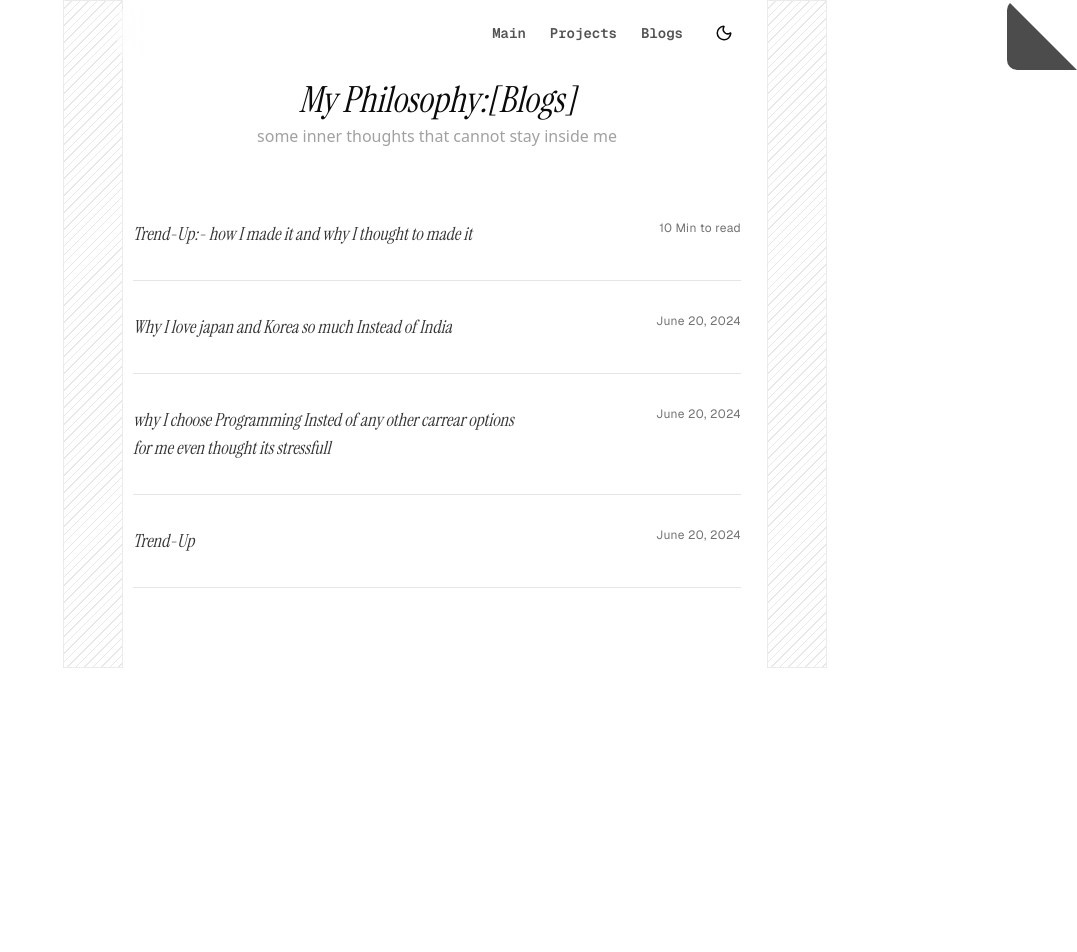
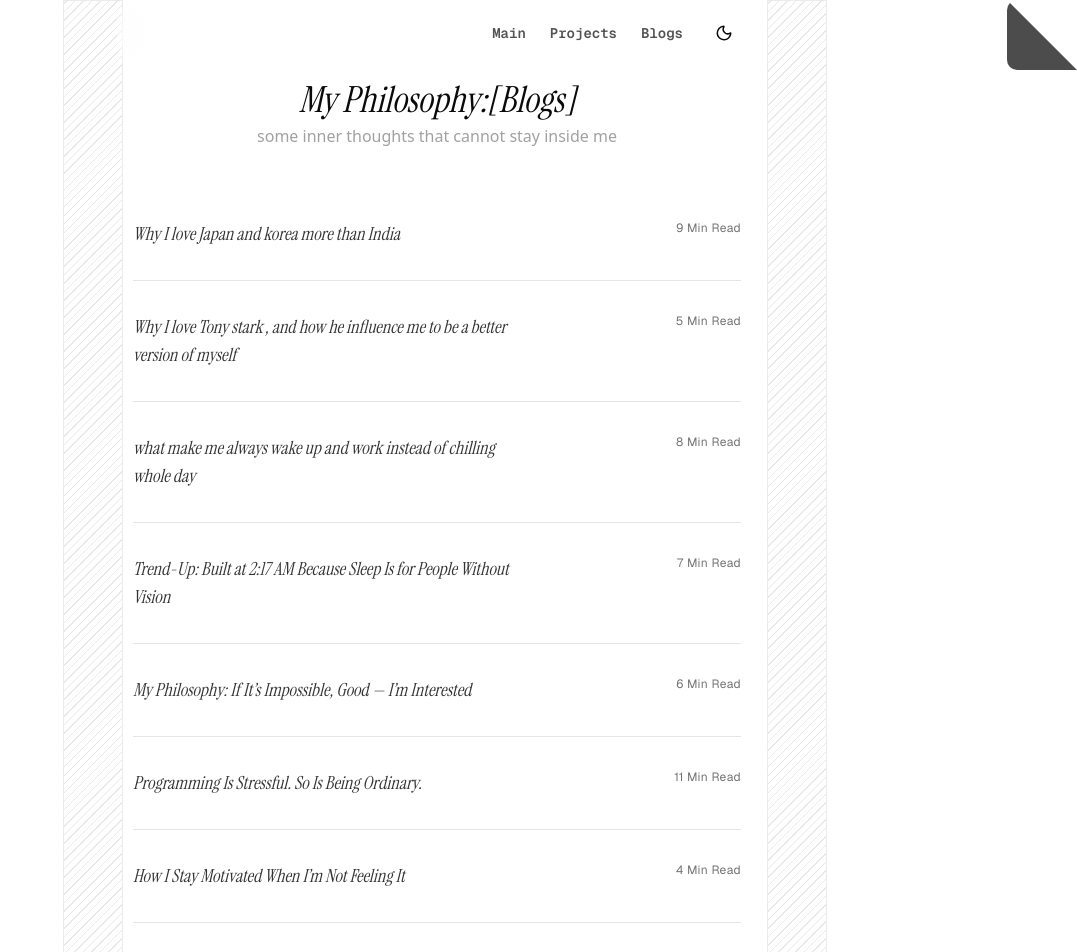
Before and after one commit to tanishtirpathi/V2-Portfolio, a Next.js app: page /blogs in a window 1280 px wide. Shown: the top 952 px of the page, without its empty margins (203-1280 px from the left). Before the commit the page ends 800 px from the top, so only its background shows below. Built offline with nearby package versions, Linux system fonts and the light colour scheme.

Commit message:
25 FEB : packup

```diff
--- a/src/features/components/(Blogs)/BlogsData.ts
+++ b/src/features/components/(Blogs)/BlogsData.ts
@@ -6,21 +6,49 @@ export interface Blogs {
 }
 
 export const BlogsDetails: Blogs[] = [
+
     {
-        title: "Trend-Up:- how I made it and why I thought to made it ",
-        time: "10 Min to read ",
+        title: "Why I love Japan and korea more than India ",
+        time: "9 Min Read",
+        location: "/projects/future-builder"
+    }, {
+        title: "Why I love Tony stark , and how he influence me to be a better version of myself",
+        time: "5 Min Read",
+        location: "/projects/stark-code"
+    },
+
+    {
+        title: "what make me always wake up and work instead of chilling whole day ",
+        time: "8 Min Read",
+        location: "/projects/east-influence"
+    }, {
+        title: "Trend-Up: Built at 2:17 AM Because Sleep Is for People Without Vision",
+        time: "7 Min Read",
         location: "/projects/trendUp"
     }, {
-        title: "Why I love japan and Korea  so much Instead of India",
-        time: "June 20, 2024",
-        location: "/projects/trendUp"
-    }, {
-        title: "why I choose Programming Insted of any other carrear options for me even thought its stressfull",
-        time: "June 20, 2024",
-        location: "/projects/trendUp"
-    }, {
-        title: "Trend-Up",
-        time: "June 20, 2024",
-        location: "/projects/trendUp"
+        title: "My Philosophy: If It’s Impossible, Good — I’m Interested",
+        time: "6 Min Read",
+        location: "/projects/stark-mindset"
     },
+    {
+        title: "Programming Is Stressful. So Is Being Ordinary.",
+        time: "11 Min Read",
+        location: "/projects/programming-choice"
+    },
+    {
+        title: "How I Stay Motivated When I’m Not Feeling It",
+        time: "4 Min Read",
+        location: "/projects/mindset"
+    },
+
+    {
+        title: "Why I Chose a Hard Career on Purpose",
+        time: "13 Min Read",
+        location: "/projects/hard-path"
+    },
+    {
+        title: "I’d Rather Debug My Life Than Live a Pre-Written Script",
+        time: "10 Min Read",
+        location: "/projects/life-debug"
+    }
 ]
--- a/src/features/components/Projects/project.ts
+++ b/src/features/components/Projects/project.ts
@@ -12,12 +12,12 @@ export interface Project {
 export const ProjectDetail: Project[] = [
     {
         title: "Trend-Up",
-        description: "Lorem ipsum dolor sit amet, consectetur adipiscing elit. Sed do eiusmod tempor incididunt ut labore et dolore magna aliqua.",
+        description: "It is a Real time chat application with auto chat deletion feature and also It has currently 30+ user active ",
         image: "/images/Project/Trend.png",
         LiveLink: "https://trendup.tanishtirpathi.me",
         GithubLink: "https://github.com/tanishtirpathi/Trend-Up-",
         status: "Completed",
-        location:"/projects/trendUp"
+        location: "/projects/trendUp"
     },
     {
         title: "LeetLab",
@@ -26,41 +26,41 @@ export const ProjectDetail: Project[] = [
         LiveLink: "https://lens.tanishtirpathi.me",
         GithubLink: "https://github.com/tanishtirpathi/LeetLab",
         status: "Building",
-        location:"/projects/leetLab"
+        location: "/projects/leetLab"
     },
     {
         title: "MindPin",
-        description: "Lorem ipsum dolor sit amet, consectetur adipiscing elit. Sed do eiusmod tempor incididunt ut labore et dolore magna aliqua.",
+        description: "Its also a Mind blowing desktop application which is just a kind sticky note type but it goes transparent when u are not using it. 200+ user actively using this ",
         image: "/images/Project/Mind.png",
-        LiveLink: "https://example.com/project3",
-        GithubLink  : "https://github.com/tanishtirpathi/MindPin",
+        LiveLink: "https://mindpin.tanishtirpathi.me",
+        GithubLink: "https://github.com/tanishtirpathi/MindPin",
         status: "Completed",
-        location:"/projects/project3"
+        location: "/projects/mindPin"
     },
     {
         title: "Trip Guard ",
-        description: "Lorem ipsum dolor sit amet, consectetur adipiscing elit. Sed do eiusmod tempor incididunt ut labore et dolore magna aliqua.",
+        description: "It is a travel safety website for tourist and also It has complaint feature . This project is mainly made for SIH which make us win SIH 2025 Internal Hackathon",
         image: "/images/Project/trip.png",
         LiveLink: "https://example.com/project4",
-        GithubLink: "github.com/project4",
+        GithubLink: "https://github.com/tanishtirpathi/TripGuard",
         status: "Completed",
-        location:"/projects/project4"
-    },{
+        location: "/projects/tripGuard"
+    }, {
         title: "Project 5",
         description: "Lorem ipsum dolor sit amet, consectetur adipiscing elit. Sed do eiusmod tempor incididunt ut labore et dolore magna aliqua.",
         image: "/images/PFP.png",
         LiveLink: "https://example.com/project5",
-        GithubLink  : "github.com/project5",
+        GithubLink: "https://github.com/tanishtirpathi/Project5",
         status: "Completed",
-        location:"/projects/project5"
+        location: "/projects/project5"
     },
     {
         title: "Project 6",
         description: "Lorem ipsum dolor sit amet, consectetur adipiscing elit. Sed do eiusmod tempor incididunt ut labore et dolore magna aliqua.",
         image: "/images/PFP.png",
         LiveLink: "https://example.com/project6",
-        GithubLink: "github.com/project6",
+        GithubLink: "https://github.com/tanishtirpathi/Project6",
         status: "Completed",
-        location:"/projects/project6"
+        location: "/projects/project6"
     }
 ]
```
Lines whose indentation alone changed are shown as unchanged.
